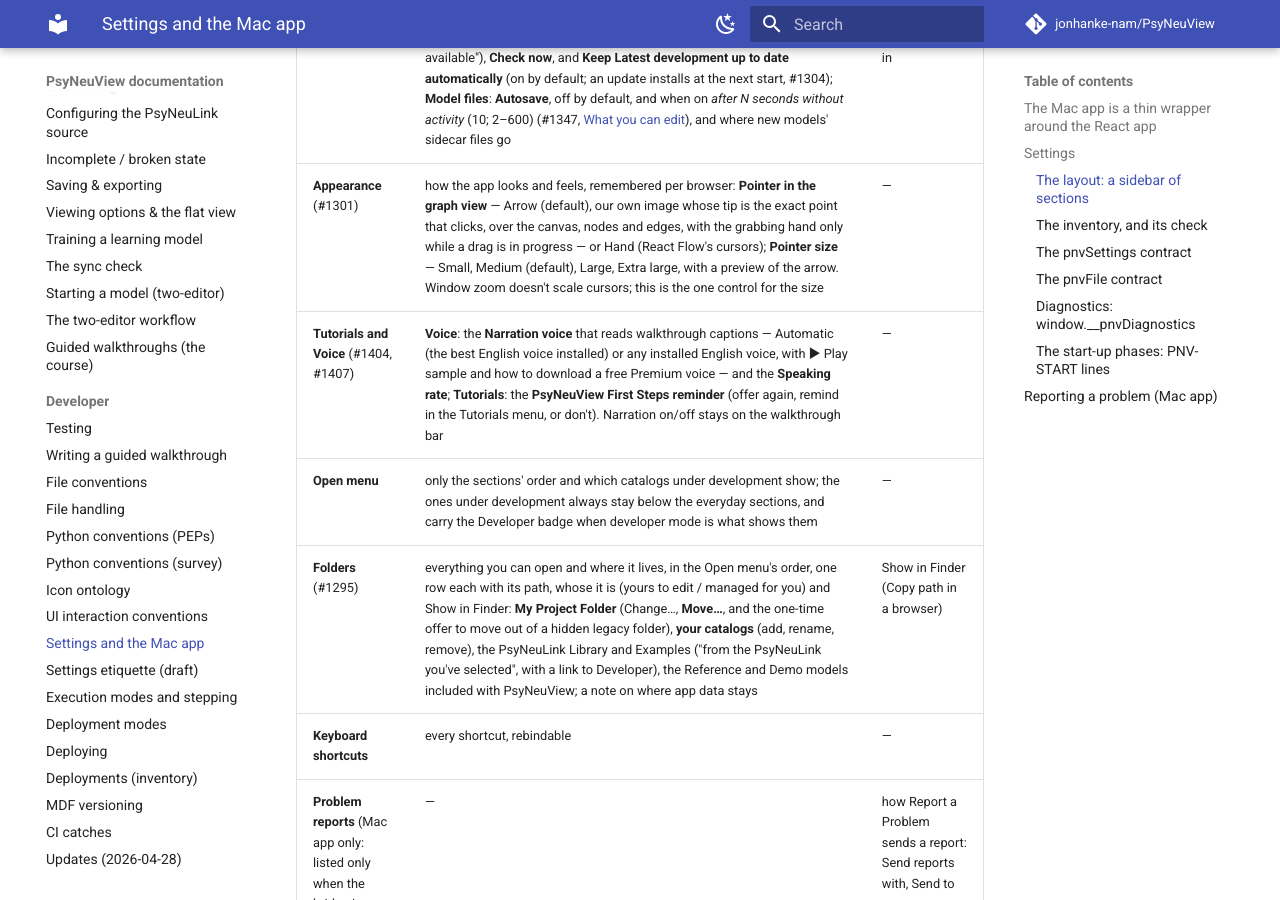
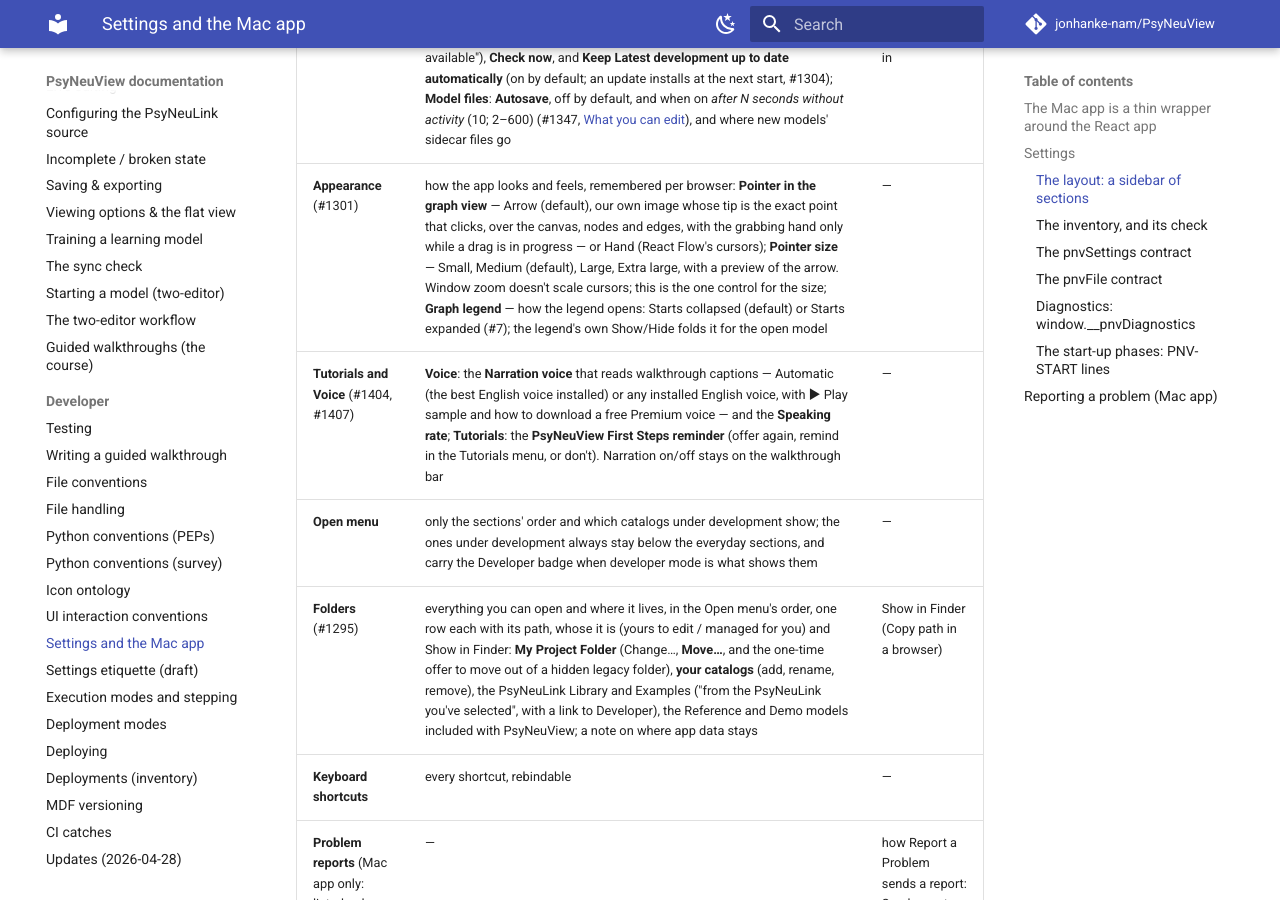
Before and after one commit to jonhanke-nam/PsyNeuView, an MkDocs documentation site: the page built from docs/settings-and-mac-app.md, in a window 1280 px wide and 900 px high, scrolled down 1936 px. Built offline with MkDocs 1.6.1 and Material for MkDocs 9.7.7, drawn with Linux system fonts in a browser that asks for light colours; comment, search, counter and statistics services are not loaded.

Commit message:
Docs and the Settings walkthrough name the Graph legend setting
Refs #7

Co-Authored-By: Claude Opus 5.5 <noreply@anthropic.com>

```diff
--- a/docs/settings-and-mac-app.md
+++ b/docs/settings-and-mac-app.md
@@ -60,7 +60,7 @@ opens it on the last section.
 |---|---|---|
 | **About** | versions, one line each: PsyNeuView; **Running from** (#1356) — "The version included with the Mac app", "Your checkout at ~/…", or "A browser session served from …" (the one path About shows, since which folder it is *is* the answer), and for a checkout its branch and commit, files changed, how far behind `origin/devel` (and the branch it tracks) it is **as last fetched** (no network on open), how to update, and whether it moved since the server started, with **Check now** (a fetch with a 30-second timeout; nothing is pulled); the **Server commit** and **Page built from**, and an amber note first when the two disagree ("This page is older than the server; reload", with Reload); PsyNeuLink with where it comes from ("PsyNeuLink 0.19.1.0, from PrincetonUniversity/PsyNeuLink @ devel"), ModECI MDF, GitHub sign-in; links; in a browser, **Download diagnostics** — the versions, settings, the open model's name and where it came from, and what happened since the page opened, as one JSON file for a problem report ([Diagnostics](#diagnostics-window__pnvdiagnostics), #1287) | the Mac app's Report a Problem includes the same, so the button is not shown there |
 | **General** | **PsyNeuLink version**: Latest development (recommended, the default; with when the branch last moved) or Official release, picked from every PyPI release with its date (incompatible ones greyed, old ones marked "no run stepping", kept ones marked) — the simple view of Developer's full form, same setting, same install request; "Custom — chosen in Developer" with the source and path when it is anything else; under it, how current it is ("3 commits behind · last checked 10:42", "✓ Up to date", "a newer release is available"), **Check now**, and **Keep Latest development up to date automatically** (on by default; an update installs at the next start, #1304); **Model files**: **Autosave**, off by default, and when on *after N seconds without activity* (10; 2–600) (#1347, [What you can edit](what-you-can-edit.md#autosave)), and where new models' sidecar files go | **Mac app**: restart PsyNeuView if it crashes, open PsyNeuView when you log in |
-| **Appearance** (#1301) | how the app looks and feels, remembered per browser: **Pointer in the graph view** — Arrow (default), our own image whose tip is the exact point that clicks, over the canvas, nodes and edges, with the grabbing hand only while a drag is in progress — or Hand (React Flow's cursors); **Pointer size** — Small, Medium (default), Large, Extra large, with a preview of the arrow. Window zoom doesn't scale cursors; this is the one control for the size | — |
+| **Appearance** (#1301) | how the app looks and feels, remembered per browser: **Pointer in the graph view** — Arrow (default), our own image whose tip is the exact point that clicks, over the canvas, nodes and edges, with the grabbing hand only while a drag is in progress — or Hand (React Flow's cursors); **Pointer size** — Small, Medium (default), Large, Extra large, with a preview of the arrow. Window zoom doesn't scale cursors; this is the one control for the size; **Graph legend** — how the legend opens: Starts collapsed (default) or Starts expanded (#7); the legend's own Show/Hide folds it for the open model | — |
 | **Tutorials and Voice** (#1404, #1407) | **Voice**: the **Narration voice** that reads walkthrough captions — Automatic (the best English voice installed) or any installed English voice, with ▶ Play sample and how to download a free Premium voice — and the **Speaking rate**; **Tutorials**: the **PsyNeuView First Steps reminder** (offer again, remind in the Tutorials menu, or don't). Narration on/off stays on the walkthrough bar | — |
 | **Open menu** | only the sections' order and which catalogs under development show; the ones under development always stay below the everyday sections, and carry the Developer badge when developer mode is what shows them | — |
 | **Folders** (#1295) | everything you can open and where it lives, in the Open menu's order, one row each with its path, whose it is (yours to edit / managed for you) and Show in Finder: **My Project Folder** (Change…, **Move…**, and the one-time offer to move out of a hidden legacy folder), **your catalogs** (add, rename, remove), the PsyNeuLink Library and Examples ("from the PsyNeuLink you've selected", with a link to Developer), the Reference and Demo models included with PsyNeuView; a note on where app data stays | Show in Finder (Copy path in a browser) |
--- a/frontend/src/walkthroughs/orientation-settings.yaml
+++ b/frontend/src/walkthroughs/orientation-settings.yaml
@@ -46,10 +46,10 @@ steps:
       testid: settings-section-appearance
     instruct: >-
       Click Appearance: how the app looks and feels, remembered in this
-      browser. Today that is the pointer in the graph view, an arrow or a
-      hand, and its size, with a preview.
+      browser: the pointer in the graph view, an arrow or a hand, and its
+      size, with a preview; and whether the graph legend opens collapsed.
     say: >-
-      Appearance is how the app looks: the graph pointer and its size.
+      Appearance is how the app looks: the graph pointer, and the legend.
     done:
       visible: settings-content-appearance
     act:
```
Also changed, not shown: docs/settings-inventory.yaml (+13 -0 lines).
